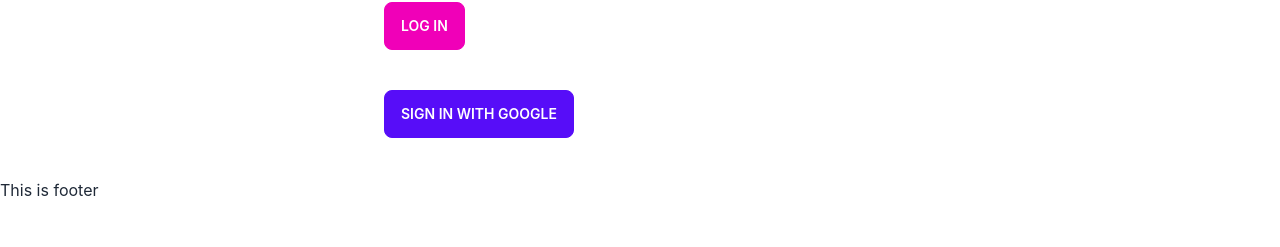
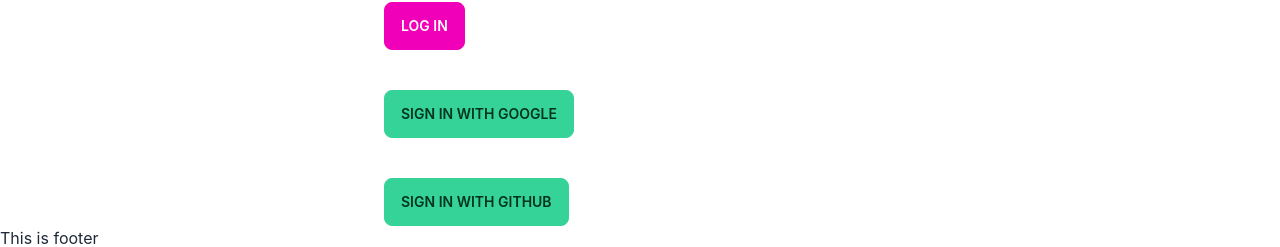
Before and after one commit to mdyiaz/Programming-course, a React (Create React App) app: page /login in a window 1280 px wide. Shown: the part 558-805 px from the top of the page. Built offline with nearby package versions, Linux system fonts and the light colour scheme; no server answers.

Commit message:
github signIn added

```diff
--- a/src/component/Header/Header.js
+++ b/src/component/Header/Header.js
@@ -1,4 +1,4 @@
-import { GoogleAuthProvider } from 'firebase/auth';
+import { GithubAuthProvider, GoogleAuthProvider } from 'firebase/auth';
 import React from 'react';
 import { useContext } from 'react';
 import { Link } from 'react-router-dom';
@@ -21,6 +21,8 @@
 
 
 const googleProvider = new GoogleAuthProvider()
+
+
 
 
 
--- a/src/component/Login/Login.js
+++ b/src/component/Login/Login.js
@@ -1,4 +1,4 @@
-import { GoogleAuthProvider } from 'firebase/auth';
+import { GithubAuthProvider, GoogleAuthProvider } from 'firebase/auth';
 import React, { useState } from 'react';
 import { useContext } from 'react';
 import { useNavigate } from 'react-router-dom';
@@ -10,8 +10,21 @@
 
     const [error, setError] = useState('');
 
-    const {signIn, providerLogin} = useContext(AuthContext);
+    const {signIn, providerLogin, providerGithub} = useContext(AuthContext);
 
+
+
+    const githubProvider = new GithubAuthProvider();
+
+
+const handleGithubSignIn = () => {
+    providerGithub(githubProvider)
+    .then(result =>{
+        const user = result.user;
+        console.log(user);
+      })
+      .catch(error =>console.error(error))
+}
 
     const googleProvider = new GoogleAuthProvider()
 
@@ -72,7 +85,10 @@
 
 
 
-            <button className="my-10 btn btn-primary" onClick={handleGoogleSignIn}>Sign In With Google</button>
+            <button className="my-10 btn btn-success" onClick={handleGoogleSignIn}>Sign In With Google</button> <br />
+
+
+            <button onClick={handleGithubSignIn} className=" btn btn-success" >Sign In With GitHub</button>
         </div>
     );
 };
--- a/src/contexts/AuthProvider/AuthProvider.js
+++ b/src/contexts/AuthProvider/AuthProvider.js
@@ -1,6 +1,6 @@
 import React from 'react';
 import { createContext } from 'react';
-import {createUserWithEmailAndPassword, getAuth, onAuthStateChanged, signInWithEmailAndPassword, signInWithPopup, signOut} from 'firebase/auth';
+import {createUserWithEmailAndPassword, getAuth, GithubAuthProvider, onAuthStateChanged, signInWithEmailAndPassword, signInWithPopup, signOut} from 'firebase/auth';
 import app from '../../firebase/firebase.config';
 import { useState } from 'react';
 import { useEffect } from 'react';
@@ -18,6 +18,10 @@
         return signInWithPopup(auth, provider);
     }
 
+
+   const providerGithub = (provider) => {
+    return signInWithPopup(auth, provider );
+   }
 
     const createUser = (email, password) =>{
         return createUserWithEmailAndPassword(auth, email, password)
@@ -45,7 +49,7 @@
     }, [])
 
 
-    const authInfo = {user, providerLogin, logOut, createUser, signIn};
+    const authInfo = {user, providerLogin, logOut, createUser, signIn, providerGithub};
 
     return (
         <AuthContext.Provider value={authInfo}>
```
